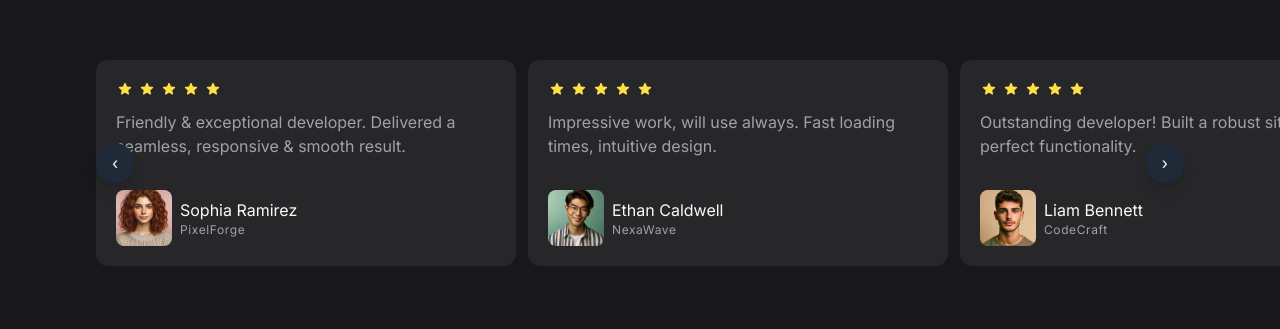
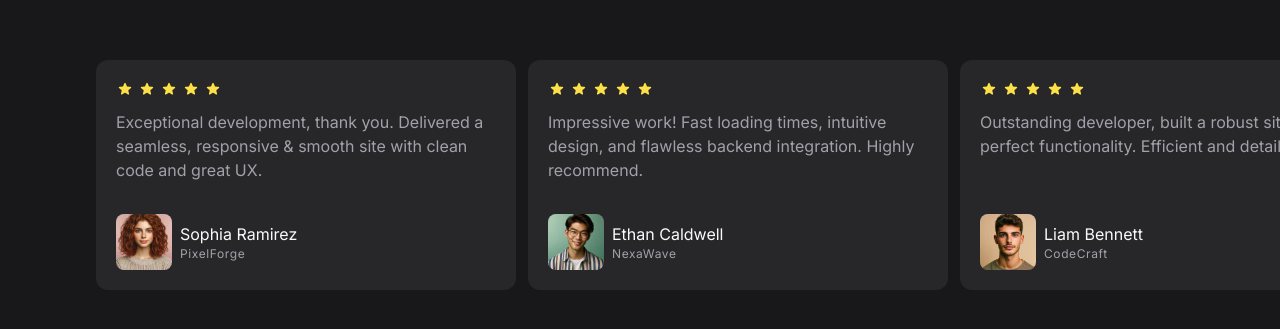
Before and after one commit to LDP12/Personal-Portfolio-Website, a React (Vite) app: page / in a window 1280 px wide. Shown: the part 2778-3107 px from the top of the page. Built offline with nearby package versions, Linux system fonts and the light colour scheme.

Commit message:
Revert Review.jsx to original

```diff
--- a/src/components/Review.jsx
+++ b/src/components/Review.jsx
@@ -6,103 +6,85 @@
 /**
  * Node modules
  */
-import { useRef } from "react";
-import gsap from "gsap";
-import { ScrollTrigger } from "gsap/ScrollTrigger";
-import { useGSAP } from "@gsap/react";
-import ReviewCard from "./ReviewCard";
+import gsap from 'gsap'
+import { ScrollTrigger } from 'gsap/ScrollTrigger'
+import { useGSAP } from '@gsap/react'
 
-import people1 from "../assets/images/people-1.jpg";
-import people2 from "../assets/images/people-2.jpg";
-import people3 from "../assets/images/people-3.jpg";
-import people4 from "../assets/images/people-4.jpg";
-import people5 from "../assets/images/people-5.jpg";
-import people6 from "../assets/images/people-6.jpg";
+/**
+ * Register gsap plugins
+ */
+gsap.registerPlugin(useGSAP, ScrollTrigger)
 
-// Register GSAP plugins
-gsap.registerPlugin(useGSAP, ScrollTrigger);
+/**
+ * Components
+ */
+import ReviewCard from './ReviewCard'
+
+import people1 from '../assets/images/people-1.jpg'
+import people2 from '../assets/images/people-2.jpg'
+import people3 from '../assets/images/people-3.jpg'
+import people4 from '../assets/images/people-4.jpg'
+import people5 from '../assets/images/people-5.jpg'
+import people6 from '../assets/images/people-6.jpg'
 
 const reviews = [
   {
-    content: "Friendly & exceptional developer. Delivered a seamless, responsive & smooth result.",
-    name: "Sophia Ramirez",
+    content: 'Exceptional development, thank you. Delivered a seamless, responsive & smooth site with clean code and great UX.',
+    name: 'Sophia Ramirez',
     imgSrc: people1,
-    company: "PixelForge",
+    company: 'PixelForge'
   },
   {
-    content: "Impressive work, will use always. Fast loading times, intuitive design.",
-    name: "Ethan Caldwell",
+    content: 'Impressive work! Fast loading times, intuitive design, and flawless backend integration. Highly recommend.',
+    name: 'Ethan Caldwell',
     imgSrc: people2,
-    company: "NexaWave",
+    company: 'NexaWave'
   },
   {
-    content: "Outstanding developer! Built a robust site with perfect functionality.",
-    name: "Liam Bennett",
+    content: 'Outstanding developer, built a robust site with perfect functionality. Efficient and detail-oriented.',
+    name: 'Liam Bennett',
     imgSrc: people3,
-    company: "CodeCraft",
+    company: 'CodeCraft'
   },
   {
-    content: "Creative and skilled. Produced a modern, user-friendly site.",
-    name: "Noah Williams",
+    content: 'Creative and skilled dev. Produced a modern, user-friendly site that exceeded expectations. Great communication.',
+    name: 'Noah Williams',
     imgSrc: people4,
-    company: "BrightWeb",
+    company: 'BrightWeb'
   },
   {
-    content: "Professional work. Delivered on time, with a polished design.",
-    name: "Ava Thompson",
+    content: 'Professional work. Delivered on time, with a polished design and smooth user experience. Top-notch developer.',
+    name: 'Ava Thompson',
     imgSrc: people5,
-    company: "TechMosaic",
+    company: 'TechMosaic'
   },
   {
-    content: "Excellent project execution! High-quality code, responsive design.",
-    name: "Jonathan",
+    content: 'Excellent project execution, high-quality code, responsive design, and exceptional problem-solving skills.',
+    name: 'Jonathan Prince',
     imgSrc: people6,
-    company: "Skyline Digital",
-  },
-];
+    company: 'Skyline Digital'
+  }
+]
 
 const Review = () => {
-  const reviewContainerRef = useRef(null);
-
   useGSAP(() => {
-    gsap.to(".scrub-slide-parent", {
+    gsap.to('.scrub-slide', {
       scrollTrigger: {
-        trigger: ".scrub-slide-parent",
-        start: "-200% 80%",
-        end: "400% 80%",
-        scrub: true,
+        trigger: '.scrub-slide',
+        start: '-200% 80%',
+        end: '400% 80%',
+        scrub: true
       },
-      x: -1000,
-    });
-  });
-
-  const scrollLeft = (event) => {
-    event.preventDefault();
-    reviewContainerRef.current?.scrollBy({
-      left: -300,
-      behavior: "smooth",
-    });
-  };
-
-  const scrollRight = (event) => {
-    event.preventDefault();
-    reviewContainerRef.current?.scrollBy({
-      left: 300,
-      behavior: "smooth",
-    });
-  };
+      x: '-1000'
+    })
+  })
 
   return (
-      <section id="reviews" className="section overflow-hidden relative">
+      <section id="reviews" className="section overflow-hidden">
         <div className="container">
-          <h2 className="headline-2 mb-8 reveal-up">What my customers say</h2>
+          <h2 className="headline-2 mb-8 reveal-up">What our customers say</h2>
 
-          <div className="relative">
-            <div className="scrub-slide-parent">
-              <div
-                  ref={reviewContainerRef}
-                  className="scrub-slide flex items-stretch gap-3 w-fit overflow-x-scroll scrollbar-hide"
-              >
+          <div className="scrub-slide flex items-stretch gap-3 w-fit">
             {reviews.map(({ content, name, imgSrc, company }, key) => (
                 <ReviewCard
                     key={key}
@@ -114,28 +96,8 @@ const Review = () => {
             ))}
           </div>
         </div>
+      </section>
+  )
+}
 
-            {/* Left Arrow */}
-            <button
-                onClick={scrollLeft}
-                className="absolute left-0 top-1/2 -translate-y-1/2 bg-gray-800
-                       text-white px-4 py-2 rounded-full shadow-lg hover:bg-gray-700"
-            >
-              ‹
-            </button>
-
-            {/* Right Arrow */}
-            <button
-                onClick={scrollRight}
-                className="absolute right-0 top-1/2 -translate-y-1/2 bg-gray-800
-                       text-white px-4 py-2 rounded-full shadow-lg hover:bg-gray-700"
-            >
-              ›
-            </button>
-          </div>
-        </div>
-      </section>
-  );
-};
-
-export default Review;
+export default Review
```
Lines whose indentation alone changed are shown as unchanged.
